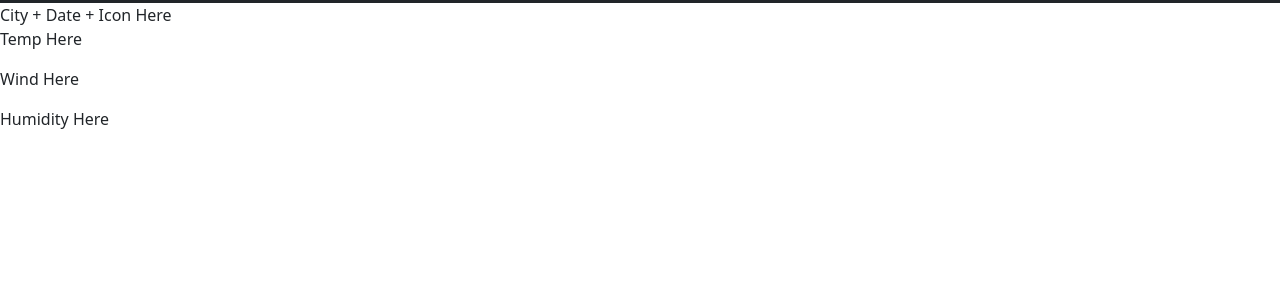
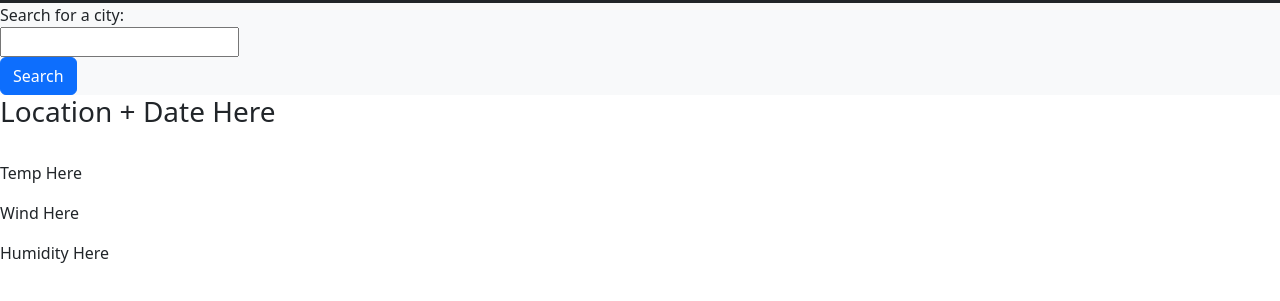
Before and after one commit to nicholascatalano/weather-dashboard, a plain HTML site: page index.html in a window 1280 px wide. Shown: the part 53-354 px from the top of the page. Drawn offline with nearby package versions, Linux system fonts and the light colour scheme.

Commit message:
added search input and button to html

```diff
--- a/index.html
+++ b/index.html
@@ -23,16 +23,40 @@
       <!-- first column for form and search history -->
       <div class="container-dyn">
         <div class="row page-info">
-          <div class="container-form">
-            <form id="form-location"></form>
+          <!-- first column for input form and search history -->
+          <div class="container-form bg-light">
+            <form id="form-location">
+              <!-- city search input here label -->
+              <div class="row">
+                <label for="search-input" class="search-label text-dark"
+                  >Search for a city:</label
+                >
+              </div>
+              <!-- city search input and button here -->
+              <div class="row">
+                <!-- input box here -->
+                <div>
+                  <input type="text" />
+                </div>
+                <!-- button here -->
+                <div>
+                  <button type="submit" class="btn btn-primary">Search</button>
+                </div>
+              </div>
+            </form>
           </div>
           <div class="row container-history" id="container-history"></div>
         </div>
       </div>
       <!-- second column for current weather info and 5 day forecast -->
       <div class="row">
-        <div class="container-weather" id="container-weather">
-          <div class="container-title">City + Date + Icon Here</div>
+        <div class="container-current" id="container-current">
+          <div class="container-current">
+            <h3 class="title-current" id="title-current">
+              Location + Date Here
+            </h3>
+            <img src="" alt="" class="" id="icon-current" />
+          </div>
           <p class="" id="">Temp Here</p>
           <p class="" id="">Wind Here</p>
           <p class="" id="">Humidity Here</p>
```
